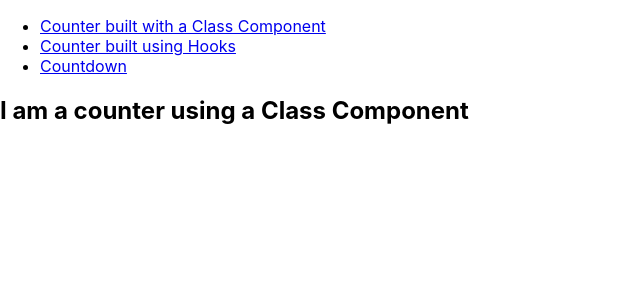
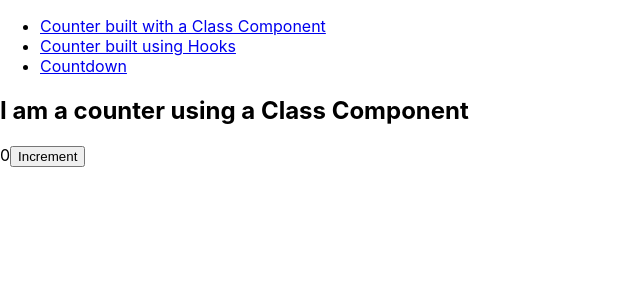
Before and after one commit to MMcClure11/counter-practice, a React (Create React App) app: page /class-counter in a window 1280 px wide. Shown: the top 300 px of the page, without its empty margins (0-640 px from the left). Built offline with nearby package versions, Linux system fonts and the light colour scheme.

Commit message:
Add state and increment to Class COUnter

```diff
--- a/src/components/ClassCounter.js
+++ b/src/components/ClassCounter.js
@@ -1,10 +1,23 @@
 import React, { Component } from 'react'
 
 export default class ClassCounter extends Component {
+
+  state = {
+    count: 0,
+  }
+
+  increment = () => {
+    this.setState(
+      prevState => ({count: prevState.count + 1})
+    )
+  }
+
   render() {
     return (
       <div>
         <h2>I am a counter using a Class Component</h2>
+        { this.state.count }
+        <button onClick={ this.increment }>Increment</button>
       </div>
     )
   }
```
Also changed, not shown: 1 other file (tests, documents, lock files or other folders).
